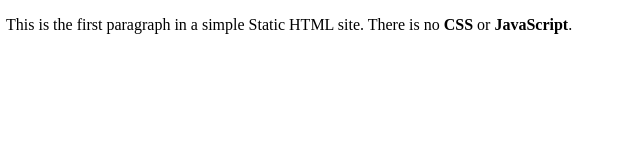
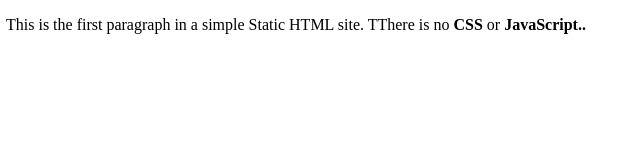
Before and after one commit to uzmasyed00/static, a plain HTML site: page index.html in a window 1280 px wide. Shown: the full height of the page, 2-642 px from the left. Drawn offline with Linux system fonts and the light colour scheme.

Commit message:
pushing invalid html

```diff
--- a/index.html
+++ b/index.html
@@ -5,6 +5,6 @@
     <title>Static HTML Site</title>
 </head>
 <body>
-<p>This is the first paragraph in a simple Static HTML site. There is no <strong>CSS</strong> or <strong>JavaScript</strong>.</p>
+<p>This is the first paragraph in a simple Static HTML site. TThere is no <strong>CSS</strong> or <strong>JavaScript</script>..</p>
 </body>
 </html>
```
